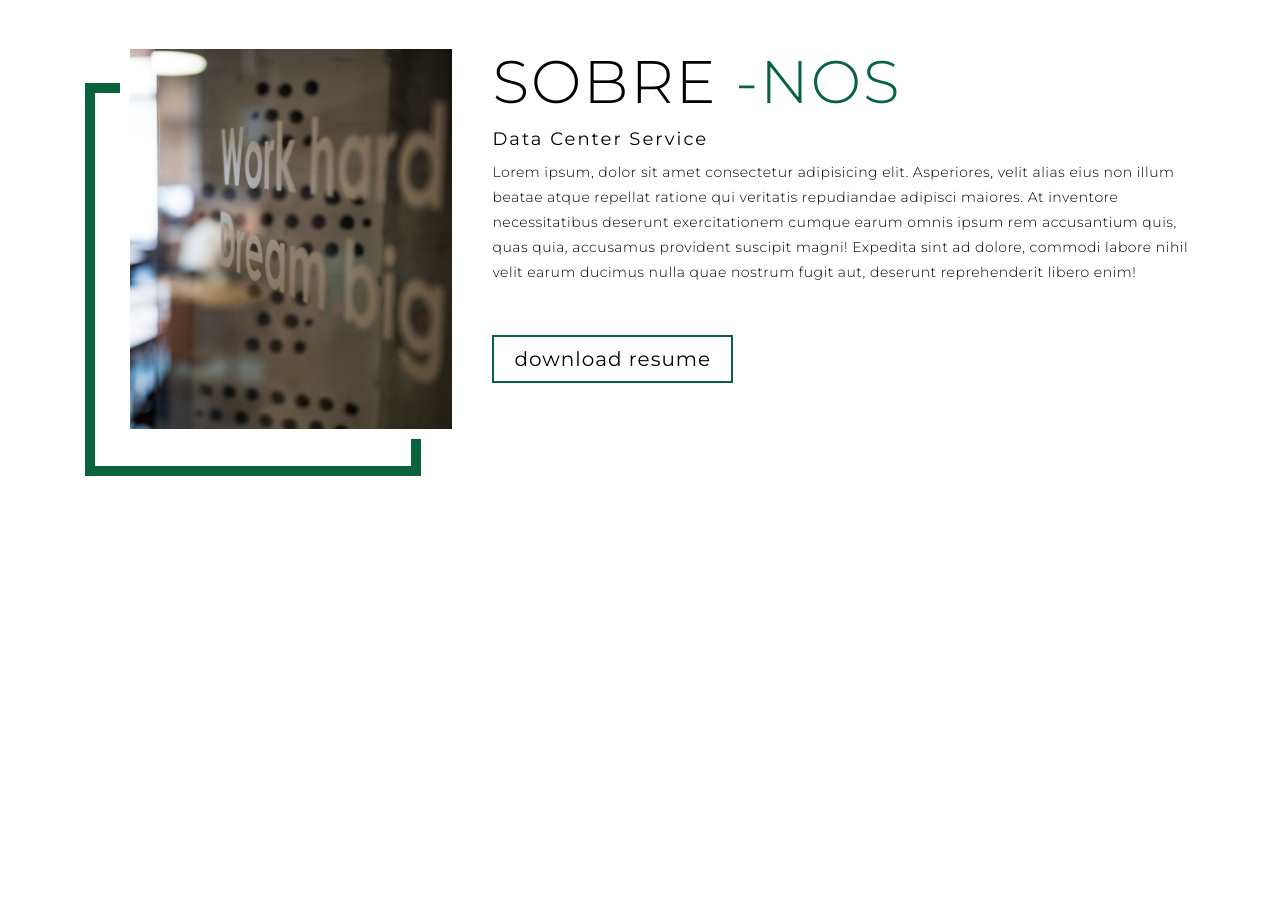
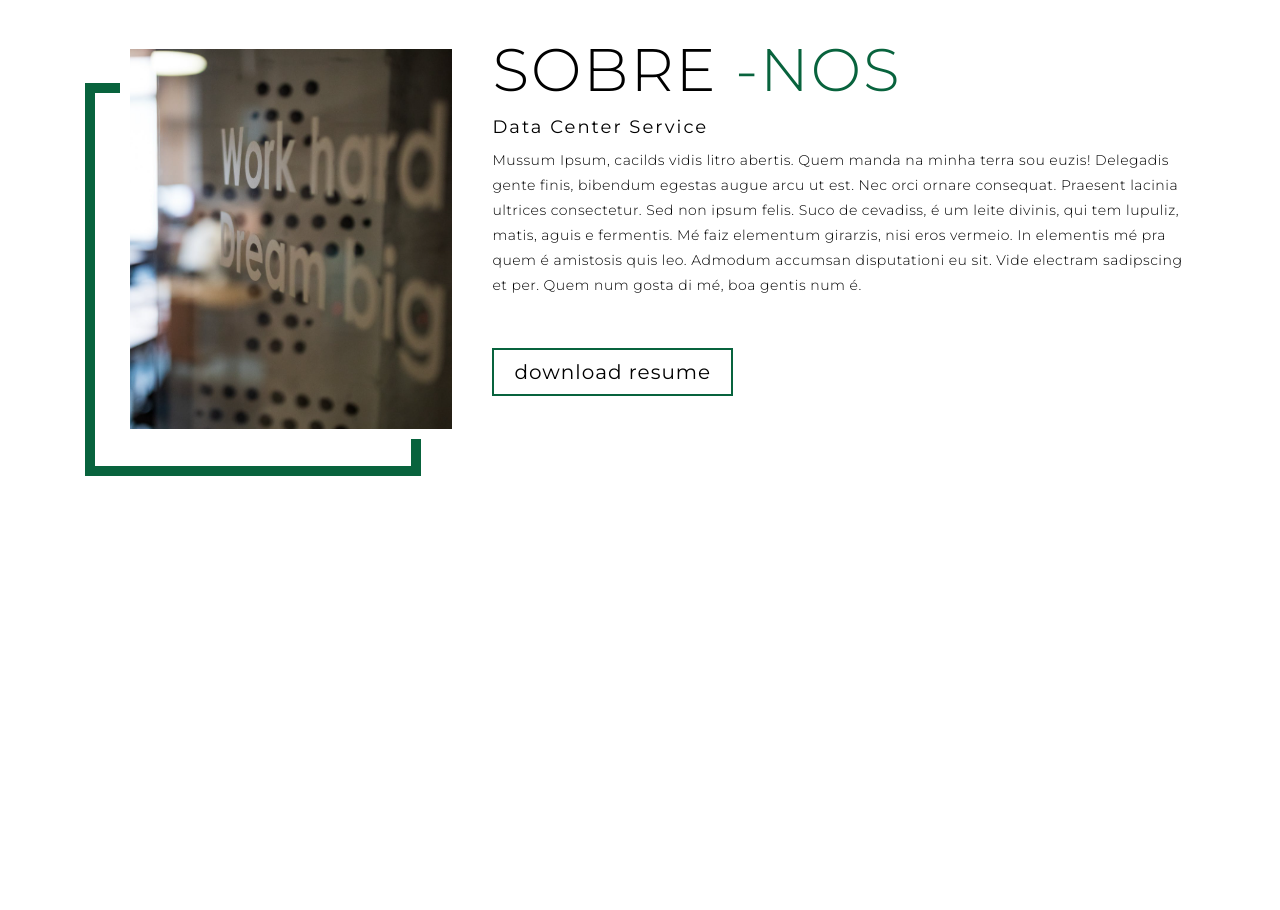
Before and after one commit to mchymp/siteteste, a plain HTML site: page index.html in a window 1280 px wide. Shown: the part 4454-5364 px from the top of the page. Drawn offline with Linux system fonts and the light colour scheme.

Commit message:
This is a new commit for what I originally planned to be amended

```diff
--- a/index.html
+++ b/index.html
@@ -157,7 +157,9 @@
       <div class="col-right">
         <h1 class="section-title">Sobre <span>-nos</span></h1>
         <h2>Data Center Service</h2>
-        <p>Lorem ipsum, dolor sit amet consectetur adipisicing elit. Asperiores, velit alias eius non illum beatae atque repellat ratione qui veritatis repudiandae adipisci maiores. At inventore necessitatibus deserunt exercitationem cumque earum omnis ipsum rem accusantium quis, quas quia, accusamus provident suscipit magni! Expedita sint ad dolore, commodi labore nihil velit earum ducimus nulla quae nostrum fugit aut, deserunt reprehenderit libero enim!</p>
+        <p>Mussum Ipsum, cacilds vidis litro abertis. Quem manda na minha terra sou euzis! Delegadis gente finis, bibendum egestas augue arcu ut est. Nec orci ornare consequat. Praesent lacinia ultrices consectetur. Sed non ipsum felis. Suco de cevadiss, é um leite divinis, qui tem lupuliz, matis, aguis e fermentis.
+
+          Mé faiz elementum girarzis, nisi eros vermeio. In elementis mé pra quem é amistosis quis leo. Admodum accumsan disputationi eu sit. Vide electram sadipscing et per. Quem num gosta di mé, boa gentis num é.</p>
         <a href="#" class="cta">Download Resume</a>
       </div>
     </div>
```
